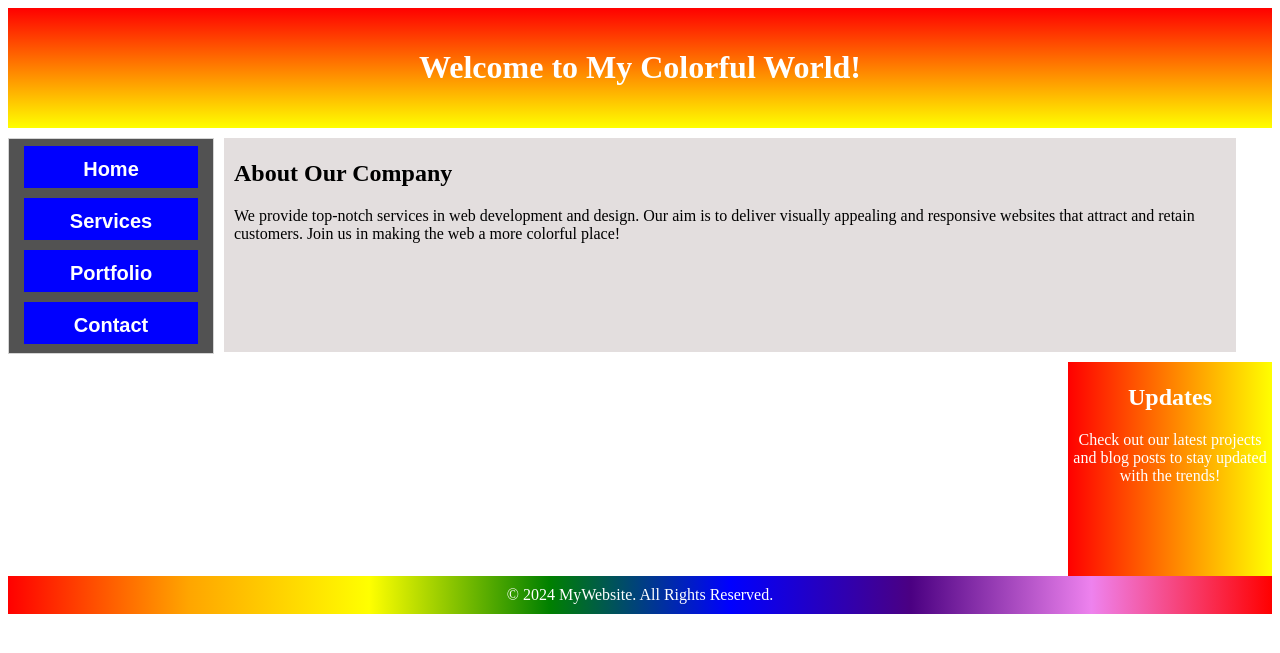
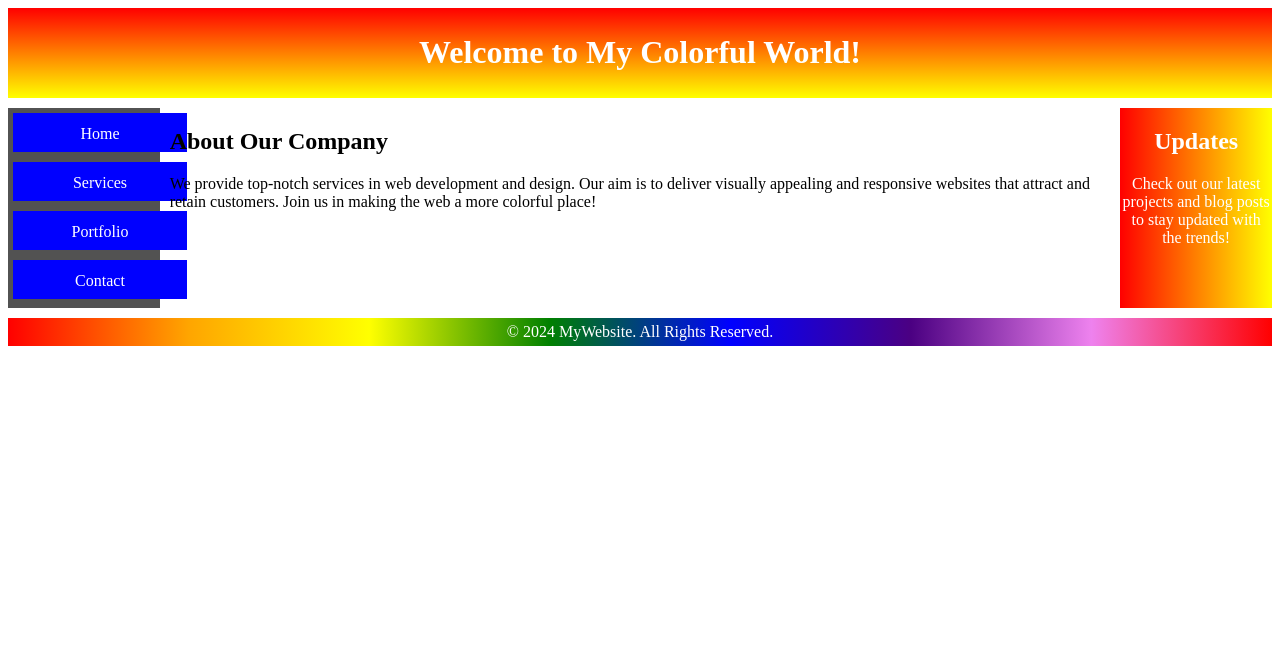
Before and after one commit to mikesant27/CS-416, a PHP site: page /style_assignment.html in a window 1280 px wide. Shown: the top 653 px of the page. Run offline with PHP 8.4, Linux system fonts and the light colour scheme.

Commit message:
modified style.css to use percentages instead of px amounts

```diff
--- a/Styling Assignment/style.css
+++ b/Styling Assignment/style.css
@@ -1,32 +1,33 @@
 .header{
     text-align: center;
     background-image: linear-gradient(red,yellow);
-    padding: 20px;
+    padding: 5px;
     color: white;
 }
 
 .menu{
-    width: 200px;
-    height: 210px;
-    background-color: rgb(82, 82, 82);
-    border: 1px solid #D4D4D4;
-    list-style-type: none;
-    padding: 2px;
-    margin-top: 10px;
     float: left;
+    background-color: rgb(82,82,82);
+    width: 12%;
+    height: 200px;
     text-align: center;
+
+    margin: 10px;
+    margin-left: 0px;
+    margin-right: 0px;
+    margin-bottom: 10px;
 }
 
 .menu a{
     background-color: blue;
     color: white;
-    font: bold 20px Arial;
-    padding: 12px;
     text-decoration: none;
-    width: 150px;
-    height: 18px;
     text-align: center;
     display: inline-block;
+
+    width: 150px;
+    height: 15px;
+    padding: 12px;
     margin: 5px;
 }
 
@@ -35,32 +36,35 @@
 }
 
 .main{
-    float: inline-start;
-    margin-left: 10px;
-    margin-right: 10px;
-    margin-top: 10px;
-    width: 1000px;
-    height: 210px;
-    padding: 2px;
+    float: left;
+    width: 75%;
+    height: 200px;
     padding-left: 10px;
-    background-color: rgb(227, 222, 222);
+
+    margin: 10px;
+    margin-left: 0px;
+    margin-right: 0px;
+    margin-bottom: 01px;
 }
 
 .right{
     float: right;
-    width: 200px;
-    height: 210px;
     background-image: linear-gradient(to right,red,yellow);
+    width: 12%;
+    height: 200px;
+    text-align: center;
     color: white;
-    text-align: center;
-    margin-top: 10px;
-    padding: 2px;
+
+    margin: 10px;
+    margin-left: 0px;
+    margin-right: 0px;
+    margin-bottom: 10px;
 }
 
 .footer{
     text-align: center;
     background: linear-gradient(to right, red, orange, yellow, green, blue, indigo, violet, red);
-    padding: 10px;
+    padding: 5px;
     color: white;
 }
 
```
